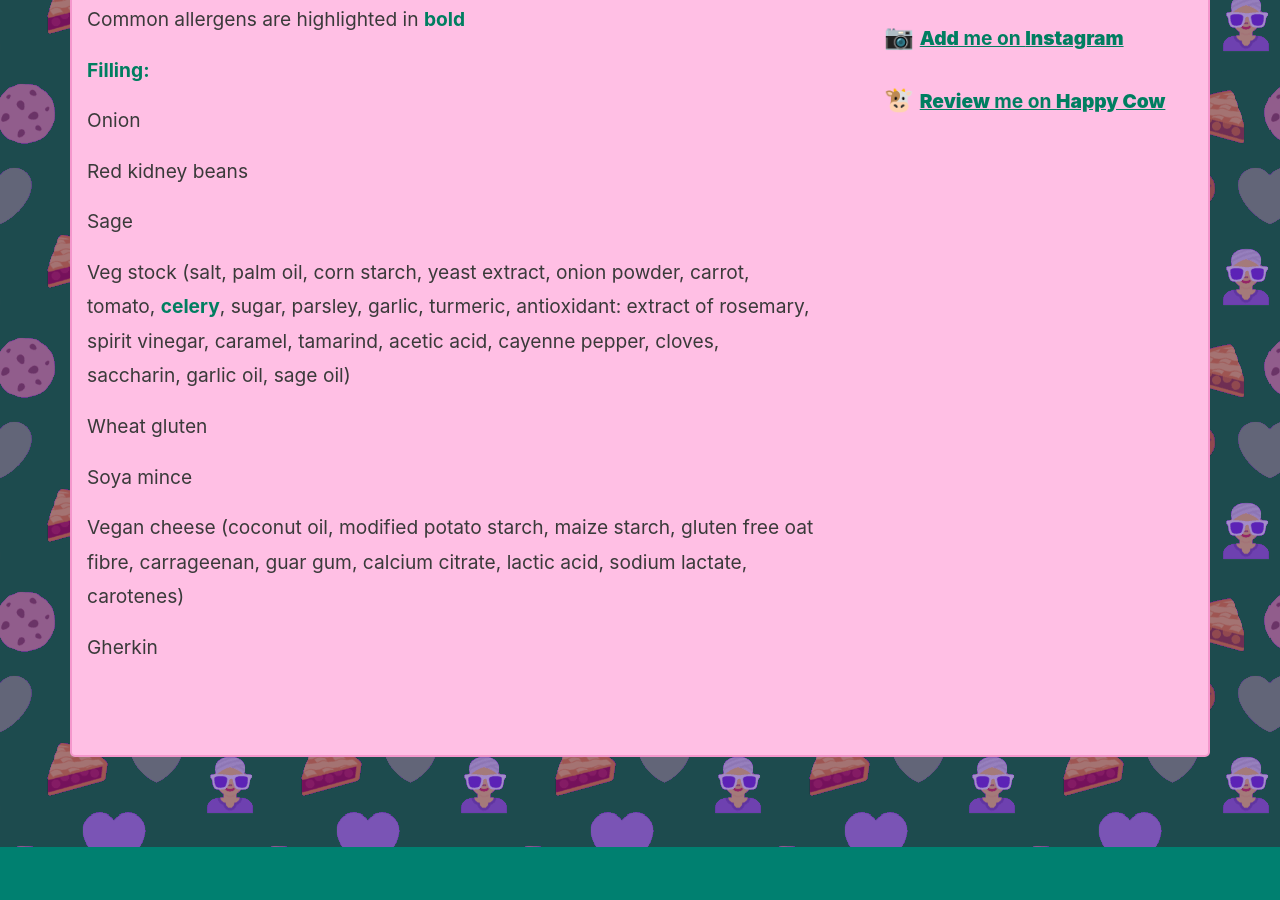
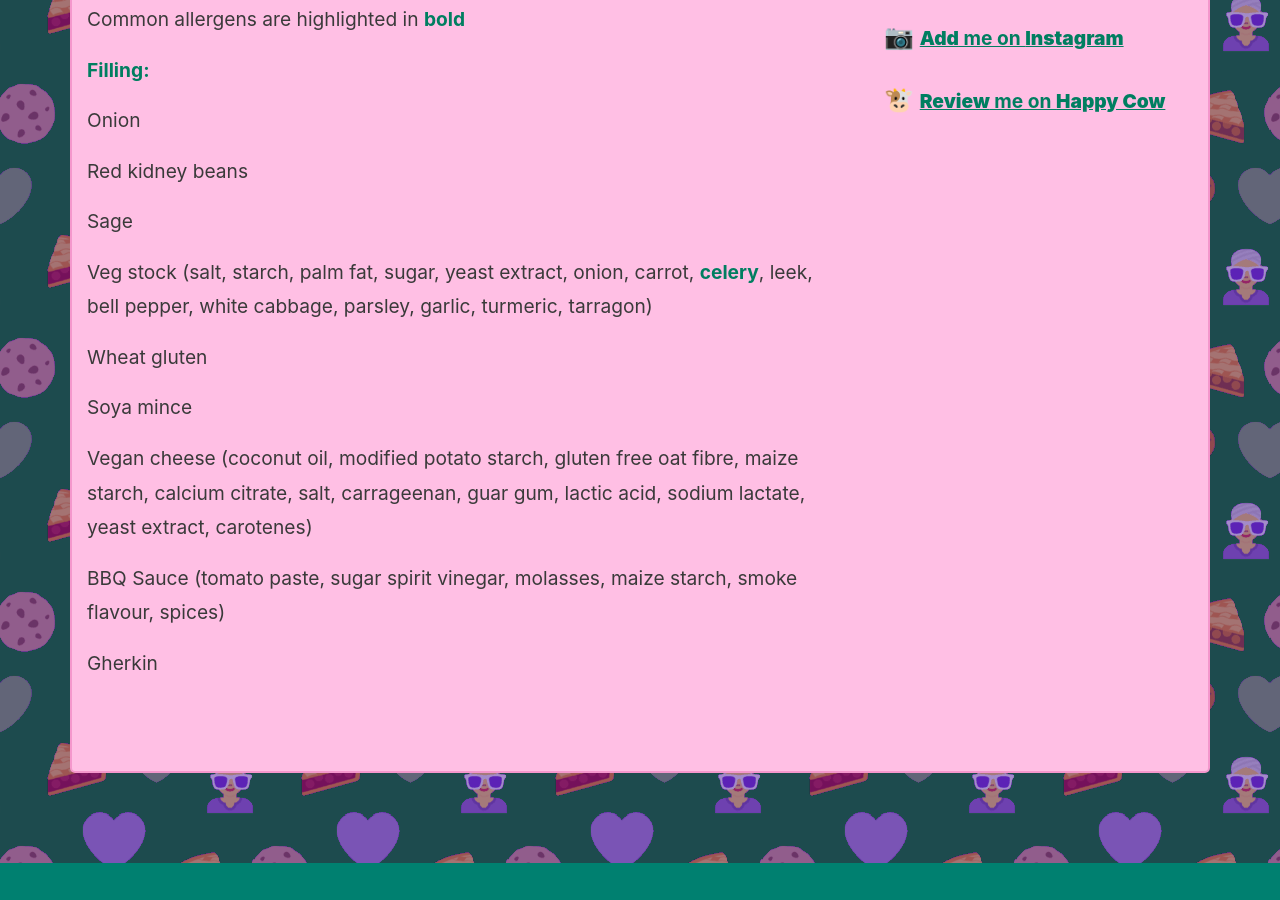
Before and after one commit to chobbledotcom/sallys-bakes, a Jekyll site: the page built from _ingredients/cheeze-burger-empanada.md, in a window 1280 px wide and 900 px high, scrolled down 264 px. Built offline with Jekyll 4.4.1, drawn with Linux system fonts in a browser that asks for light colours.

Commit message:
Update _ingredients/cheeze-burger-empanada.md (via Pages CMS)

```diff
--- a/_ingredients/cheeze-burger-empanada.md
+++ b/_ingredients/cheeze-burger-empanada.md
@@ -9,12 +9,14 @@ Red kidney beans
 
 Sage
 
-Veg stock (salt, palm oil, corn starch, yeast extract, onion powder, carrot, tomato, **celery**, sugar, parsley, garlic, turmeric, antioxidant: extract of rosemary, spirit vinegar, caramel, tamarind, acetic acid, cayenne pepper, cloves, saccharin, garlic oil, sage oil)
+Veg stock (salt, starch, palm fat, sugar, yeast extract, onion, carrot, **celery**, leek, bell pepper, white cabbage, parsley, garlic, turmeric, tarragon)
 
 Wheat gluten
 
 Soya mince
 
-Vegan cheese (coconut oil, modified potato starch, maize starch, gluten free oat fibre, carrageenan, guar gum, calcium citrate, lactic acid, sodium lactate, carotenes)
+Vegan cheese (coconut oil, modified potato starch, gluten free oat fibre, maize starch, calcium citrate, salt, carrageenan, guar gum,  lactic acid, sodium lactate, yeast extract, carotenes)
+
+BBQ Sauce (tomato paste, sugar spirit vinegar, molasses, maize starch, smoke flavour, spices)
 
 Gherkin
```
